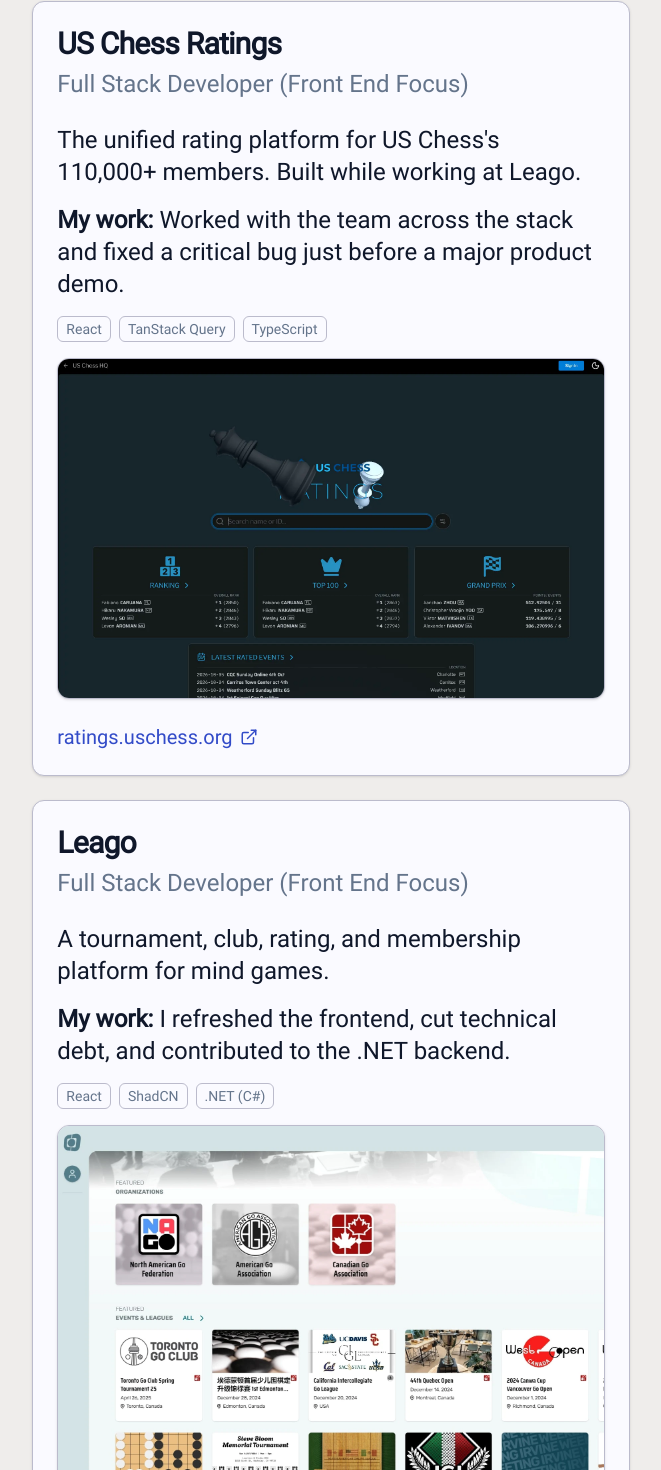
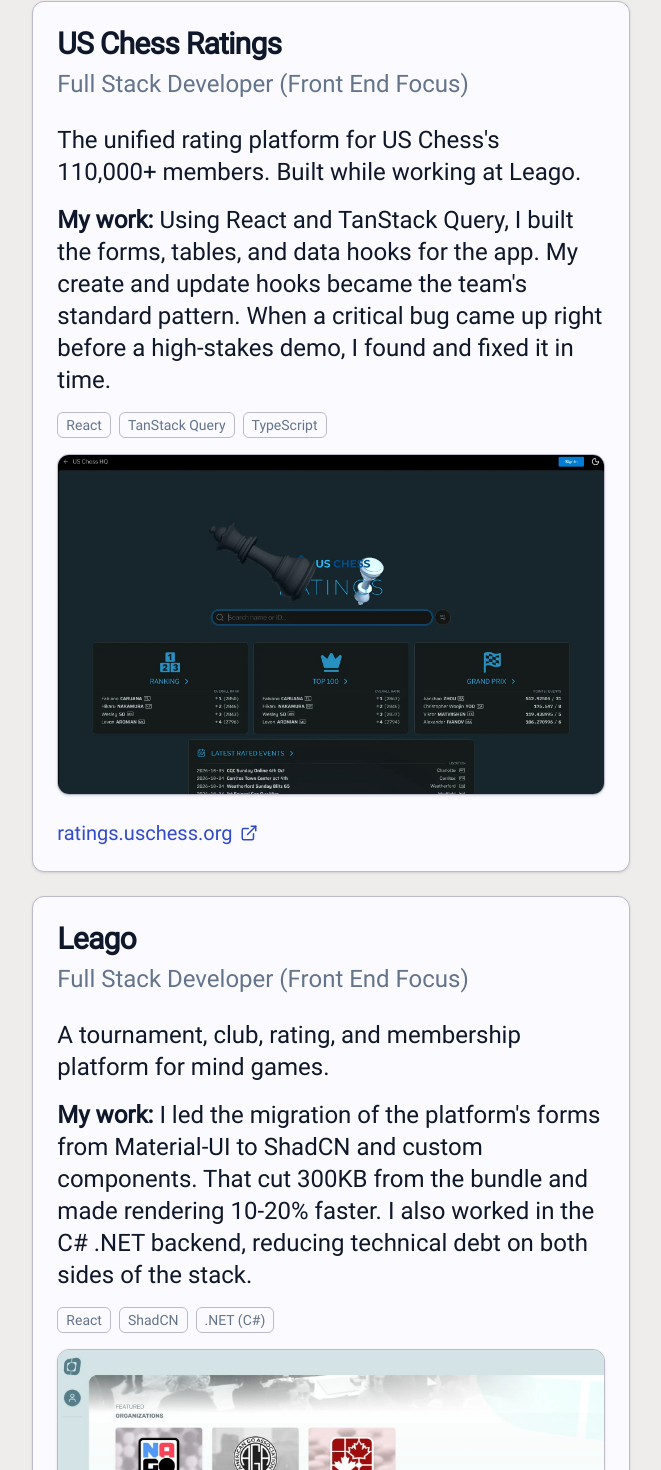
Before and after one commit to markwong167/Portfolio, a Next.js app: page / in a window 1280 px wide. Shown: the part 1792-3262 px from the top of the page, without its empty margins (437-1098 px from the left). Built offline with nearby package versions, Linux system fonts and the light colour scheme.

Commit message:
fixed copy

```diff
--- a/src/assets/sectionData/sectionData.ts
+++ b/src/assets/sectionData/sectionData.ts
@@ -66,7 +66,7 @@
   tags: ["React", "TanStack Query", "TypeScript"],
   description:
     "The unified rating platform for US Chess's 110,000+ members. Built while working at Leago.",
-  role: "Worked with the team across the stack and fixed a critical bug just before a major product demo.",
+  role: "Using React and TanStack Query, I built the forms, tables, and data hooks for the app. My create and update hooks became the team's standard pattern. When a critical bug came up right before a high-stakes demo, I found and fixed it in time.",
   linkLeft: false,
   image: usChessWebp,
   icon: Crown,
@@ -85,7 +85,7 @@
   tags: ["React", "ShadCN", ".NET (C#)"],
   description:
     "A tournament, club, rating, and membership platform for mind games.",
-  role: "I refreshed the frontend, cut technical debt, and contributed to the .NET backend.",
+  role: "I led the migration of the platform's forms from Material-UI to ShadCN and custom components. That cut 300KB from the bundle and made rendering 10-20% faster. I also worked in the C# .NET backend, reducing technical debt on both sides of the stack.",
   linkLeft: false,
   image: leagoJpg,
   icon: Swords,
```
